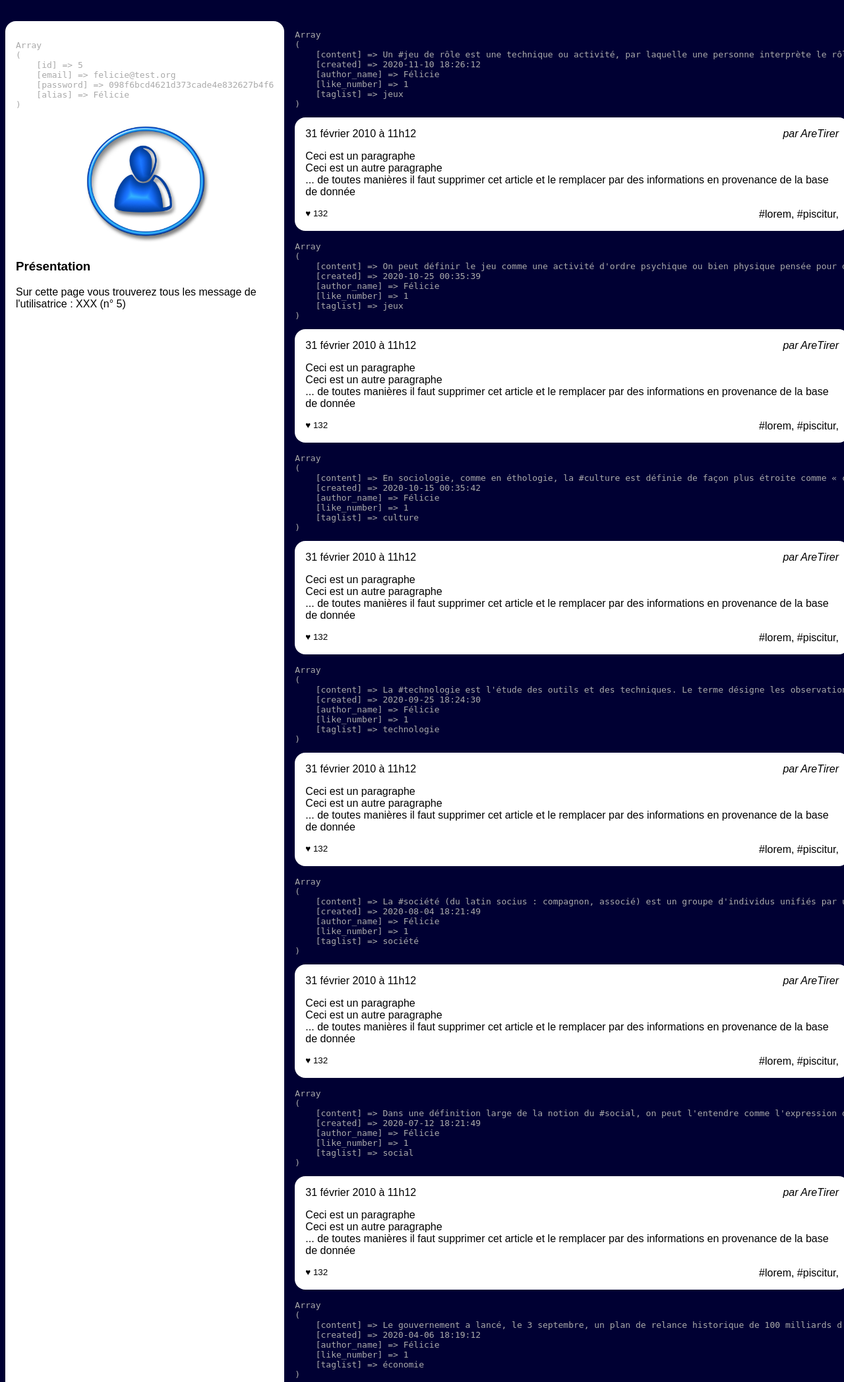
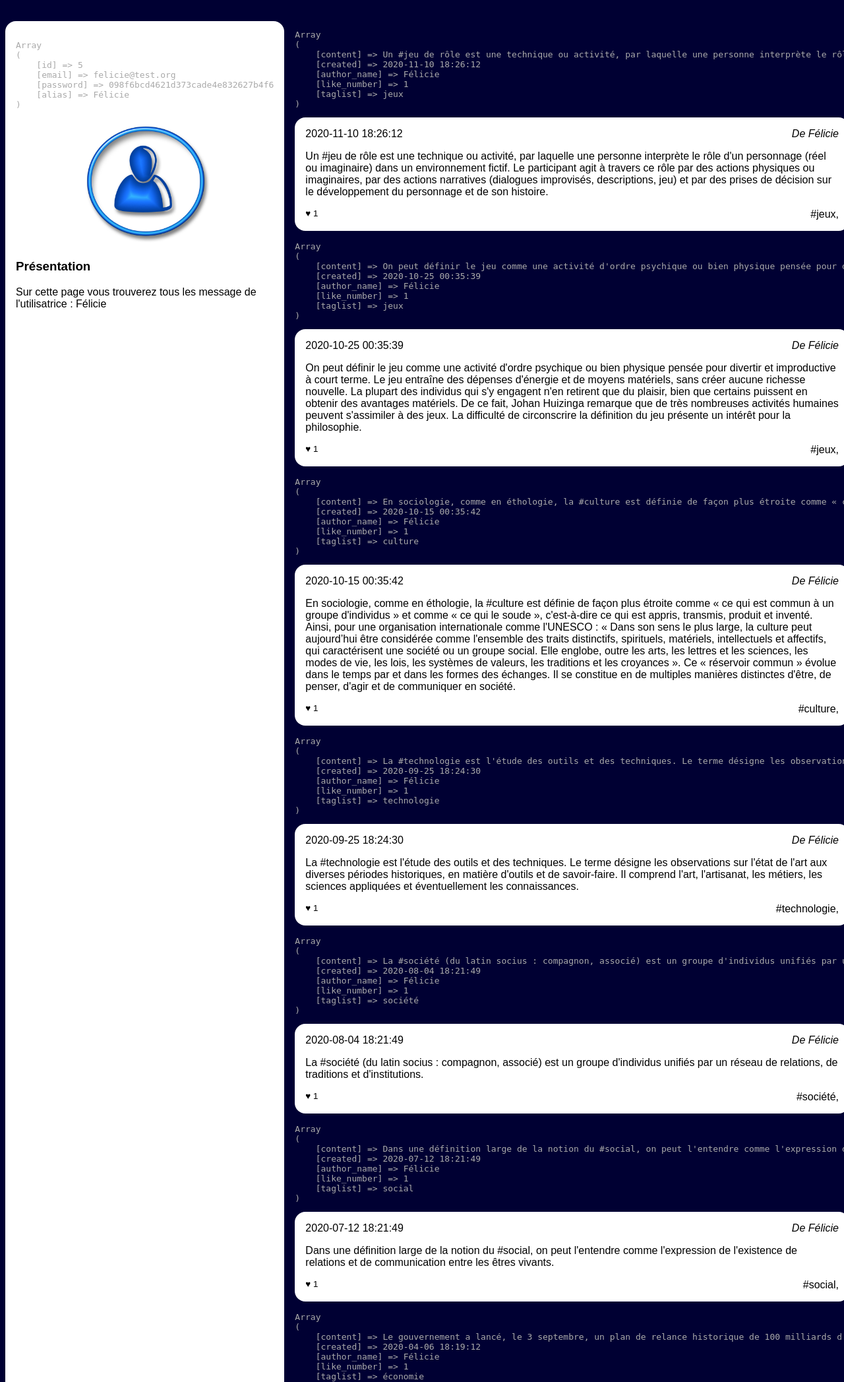
Before and after one commit to adatechschool/projet-collectif---reseau-social-php-hellobook, a PHP site: page /wall.php?user_id=5 in a window 1280 px wide. Shown: the part 90-2185 px from the top of the page at 66% size. Run offline with PHP 8.4, Linux system fonts and the light colour scheme; data comes from the database, SQL or seed files in the repository.

Commit message:
Résolution des @todos sur wall.php

```diff
--- a/Niveau1/wall.php
+++ b/Niveau1/wall.php
@@ -33,8 +33,9 @@
                 <img src="user.jpg" alt="Portrait de l'utilisatrice"/>
                 <section>
                     <h3>Présentation</h3>
-                    <p>Sur cette page vous trouverez tous les message de l'utilisatrice : XXX
-                        (n° <?php echo $userId ?>)
+                    <p>Sur cette page vous trouverez tous les message de l'utilisatrice :
+                    <?php echo $user['alias']?>
+
                     </p>
                 </section>
             </aside>
@@ -71,20 +72,20 @@
                     ?>
                     <article>
                         <h3>
-                            <time datetime='2020-02-01 11:12:13' >31 février 2010 à 11h12</time>
+                            <time><?php echo $post['created'] ?></time>
                         </h3>
-                        <address>par AreTirer</address>
+                        <address><?php echo "De " . $post['author_name'] ?></address>
                         <div>
-                            <p>Ceci est un paragraphe</p>
-                            <p>Ceci est un autre paragraphe</p>
-                            <p>... de toutes manières il faut supprimer cet
-                                article et le remplacer par des informations en
-                                provenance de la base de donnée</p>
+                            <p><?php echo $post['content'] ?></p>
                         </div>
                         <footer>
-                            <small>♥ 132</small>
-                            <a href="">#lorem</a>,
-                            <a href="">#piscitur</a>,
+                            <small>♥ <?php echo $post['like_number'] ?></small>
+                            <?php
+                            $tagArray = explode(",",$post['taglist']);
+                                foreach ($tagArray as $tagElement){
+                                    ?><a href=""><?php echo "#" . $tagElement . ", ";
+                                }?>
+                             </a>
                         </footer>
                     </article>
                 <?php } ?>
```
